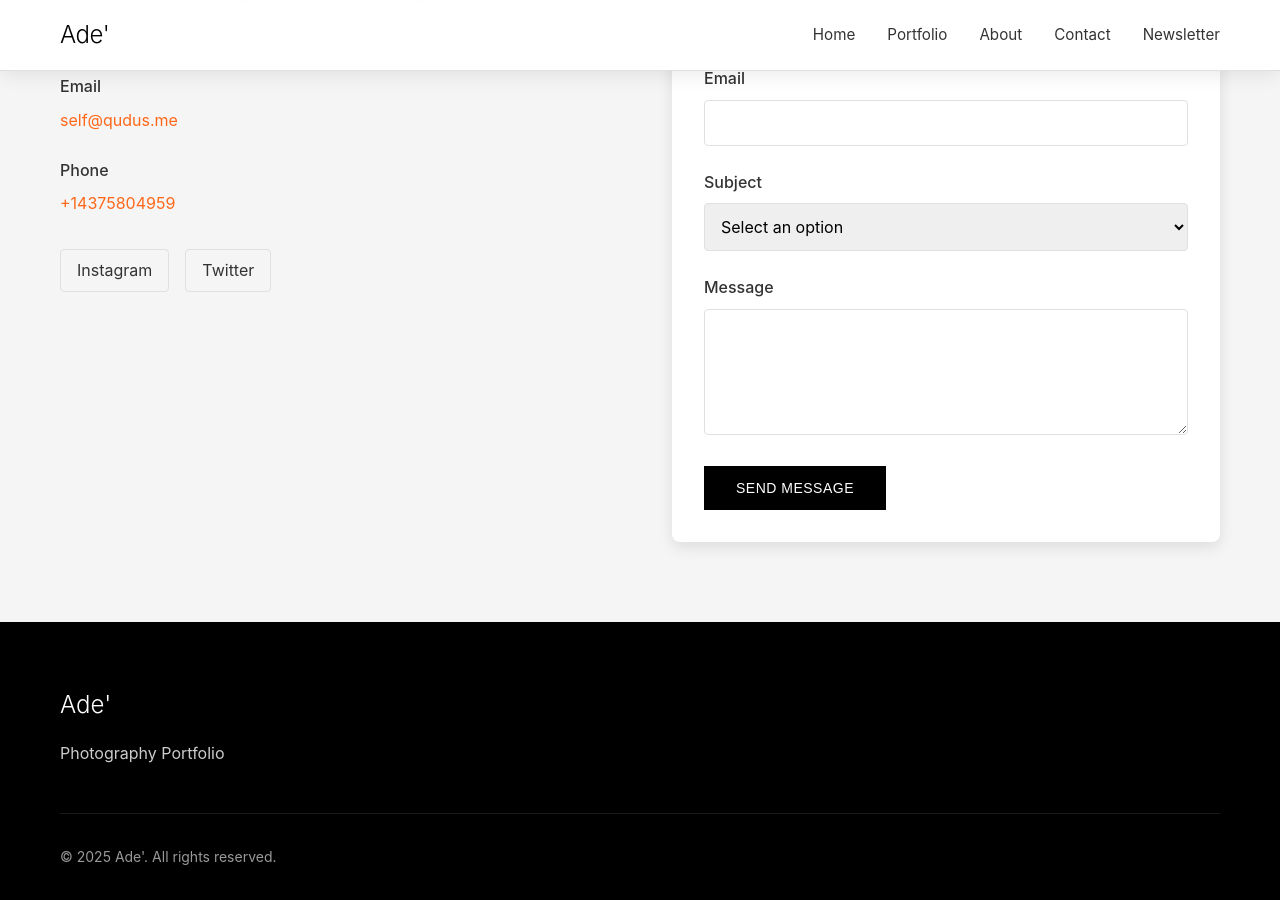
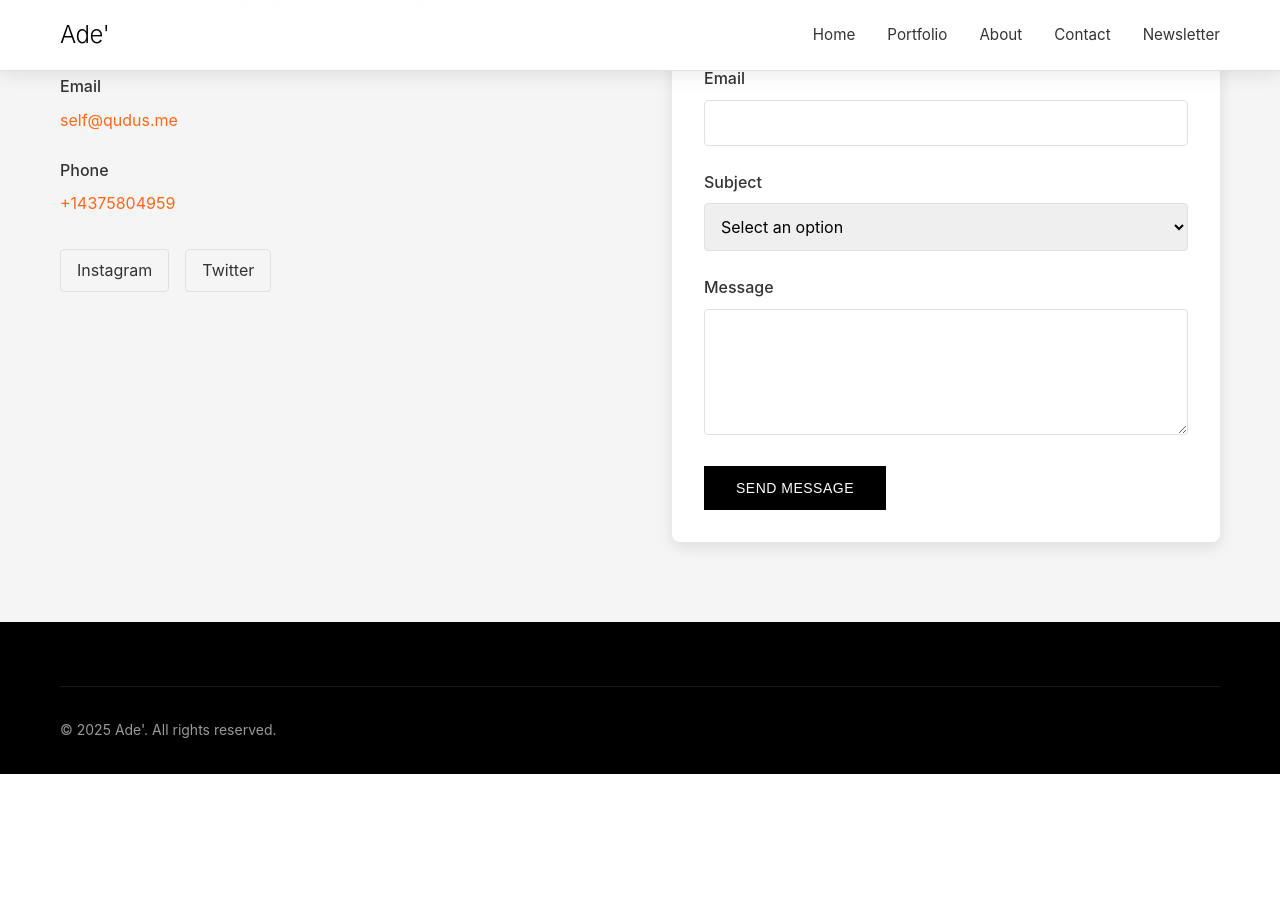
Before and after one commit to talabeilm/me, a Jekyll site: the page built from index.html, in a window 1280 px wide and 900 px high, scrolled down 2192 px. Built offline with Jekyll 4.4.1, drawn with Linux system fonts in a browser that asks for light colours; after the commit the page ends 2966 px from its top, so only the background shows below that.

Commit message:
Remove footer brand and main sections
Removed footer brand and main sections from the footer.

```diff
--- a/_includes/footer.html
+++ b/_includes/footer.html
@@ -1,13 +1,6 @@
 <footer class="site-footer">
   <div class="container">
     <div class="footer-content">
-      <div class="footer-main">
-        <div class="footer-brand">
-          <h3 class="footer-logo">{{ site.title | default: "Your Name" }}</h3>
-          <p class="footer-tagline">{{ site.description | default: "Photography & Visual Storytelling" }}</p>
-        </div>
-      </div>
-
       <div class="footer-bottom">
         <div class="footer-copyright">
           <p>&copy; {{ site.time | date: '%Y' }} {{ site.title | default: "Your Name" }}. All rights reserved.</p>
```
